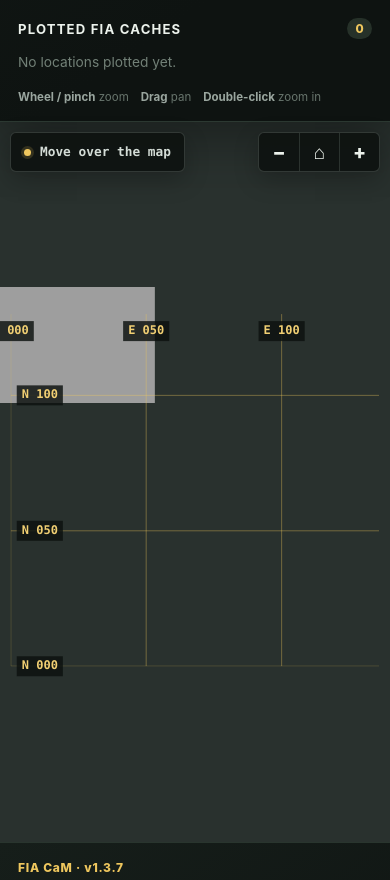
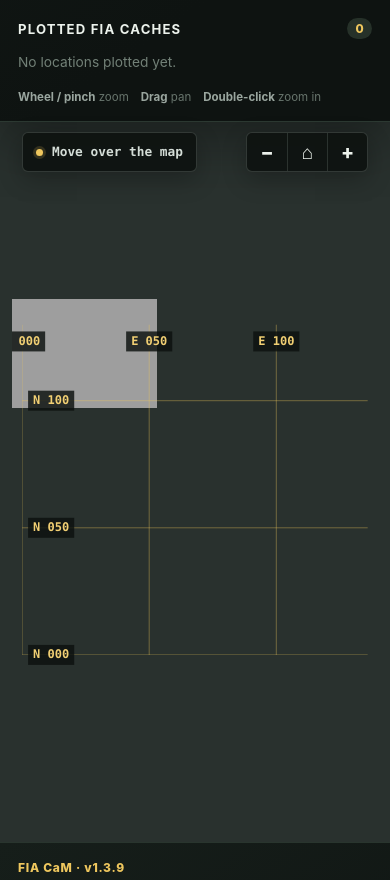
Before and after one commit to blacktar/fia-cam, a website: page index.html in a window 390 px wide. Shown: the part 726-1606 px from the top of the page. Drawn offline with nearby package versions, Linux system fonts and the light colour scheme.

Commit message:
Fix mobile map scrolling and add support chat

```diff
--- a/app.js
+++ b/app.js
@@ -57,6 +57,7 @@
   const canvas = document.querySelector('#map-canvas');
   const ctx = canvas.getContext('2d');
   const viewport = document.querySelector('#map-viewport');
+  const touchSurface = document.querySelector('#map-touch-surface');
   const rowsHost = document.querySelector('#coordinate-rows');
   const legend = document.querySelector('#legend');
   const count = document.querySelector('#location-count');
@@ -150,8 +151,24 @@
     state.y = h <= rect.height ? (rect.height - h) / 2 : Math.min(0, Math.max(rect.height - h, state.y));
   }
 
+  function positionTouchSurface(rect) {
+    const mapLeft = state.x;
+    const mapTop = state.y;
+    const mapRight = state.x + MAP.width * state.scale;
+    const mapBottom = state.y + MAP.height * state.scale;
+    const left = Math.max(0, mapLeft);
+    const top = Math.max(0, mapTop);
+    const right = Math.min(rect.width, mapRight);
+    const bottom = Math.min(rect.height, mapBottom);
+    touchSurface.style.left = `${left}px`;
+    touchSurface.style.top = `${top}px`;
+    touchSurface.style.width = `${Math.max(0, right - left)}px`;
+    touchSurface.style.height = `${Math.max(0, bottom - top)}px`;
+  }
+
   function draw() {
     const rect = viewport.getBoundingClientRect();
+    positionTouchSurface(rect);
     ctx.clearRect(0, 0, rect.width, rect.height);
     if (!state.mapReady) return;
     ctx.save();
@@ -757,10 +774,10 @@
     if (point) focusPoint(point);
   });
 
-  viewport.addEventListener('wheel', (event) => { event.preventDefault(); zoomAt(event.clientX, event.clientY, Math.exp(-event.deltaY * .0012)); }, { passive: false });
-  viewport.addEventListener('dblclick', (event) => zoomAt(event.clientX, event.clientY, 1.8));
-  viewport.addEventListener('pointerdown', (event) => {
-    viewport.setPointerCapture(event.pointerId);
+  touchSurface.addEventListener('wheel', (event) => { event.preventDefault(); zoomAt(event.clientX, event.clientY, Math.exp(-event.deltaY * .0012)); }, { passive: false });
+  touchSurface.addEventListener('dblclick', (event) => zoomAt(event.clientX, event.clientY, 1.8));
+  touchSurface.addEventListener('pointerdown', (event) => {
+    touchSurface.setPointerCapture(event.pointerId);
     state.pointers.set(event.pointerId, { x: event.clientX, y: event.clientY });
     if (state.pointers.size === 1) {
       state.pointerStartX = event.clientX;
@@ -772,9 +789,9 @@
     state.dragging = true;
     state.lastX = event.clientX;
     state.lastY = event.clientY;
-    viewport.classList.add('dragging');
+    touchSurface.classList.add('dragging');
   });
-  viewport.addEventListener('pointermove', (event) => {
+  touchSurface.addEventListener('pointermove', (event) => {
     showCursor(event.clientX, event.clientY);
     if (!state.pointers.has(event.pointerId)) return;
     if (Math.hypot(event.clientX - state.pointerStartX, event.clientY - state.pointerStartY) > 8) state.pointerMoved = true;
@@ -797,13 +814,13 @@
     const isMarkerTap = !state.pointerMoved && state.pointers.size === 1;
     state.pointers.delete(event.pointerId);
     state.pinchDistance = 0;
-    if (!state.pointers.size) { state.dragging = false; viewport.classList.remove('dragging'); }
+    if (!state.pointers.size) { state.dragging = false; touchSurface.classList.remove('dragging'); }
     else { const p = [...state.pointers.values()][0]; state.lastX = p.x; state.lastY = p.y; }
     if (isMarkerTap) focusMarkerAt(event.clientX, event.clientY);
   }
-  viewport.addEventListener('pointerup', endPointer);
-  viewport.addEventListener('pointercancel', endPointer);
-  viewport.addEventListener('pointerleave', () => {
+  touchSurface.addEventListener('pointerup', endPointer);
+  touchSurface.addEventListener('pointercancel', endPointer);
+  touchSurface.addEventListener('pointerleave', () => {
     if (!state.dragging) readout.innerHTML = '<span class="status-dot"></span>Move over the map';
   });
 
--- a/index.html
+++ b/index.html
@@ -4,7 +4,7 @@
   <meta charset="utf-8">
   <meta name="viewport" content="width=device-width, initial-scale=1">
   <meta name="theme-color" content="#111714">
-  <meta name="app-version" content="1.3.7">
+  <meta name="app-version" content="1.3.9">
   <meta name="robots" content="index, follow">
   <meta name="description" content="Find and share FIA supply caches on the vanilla Everon, Arland and Kolguyev maps in Arma Reforger by entering coordinates or scanning your in-game shopping list.">
   <link rel="canonical" href="https://fiacam.vidarandersen.com/">
@@ -51,7 +51,7 @@
   <link rel="preconnect" href="https://fonts.googleapis.com">
   <link rel="preconnect" href="https://fonts.gstatic.com" crossorigin>
   <link href="https://fonts.googleapis.com/css2?family=Stardos+Stencil:wght@700&display=swap" rel="stylesheet">
-  <link rel="stylesheet" href="styles.css?v=1.3.7">
+  <link rel="stylesheet" href="styles.css?v=1.3.9">
 </head>
 <body>
   <main class="app-shell">
@@ -105,12 +105,13 @@
       </div>
 
       <footer class="legal-notice">
-        <p class="app-version">FIA CaM · v1.3.7</p>
+        <p class="app-version">FIA CaM · v1.3.9</p>
         <p>Unofficial, fan-made tool created by <a href="https://vidarandersen.com" target="_blank" rel="noopener noreferrer">blacktar</a>. <i>Arma Reforger</i>, the Everon, Arland and Kolguyev map imagery, and associated intellectual property belong to Bohemia Interactive a.s. This tool is not affiliated with or endorsed by Bohemia Interactive.</p>
         <p>The high-resolution Everon map was compiled and stitched from in-game screenshots by Steam Community creator Heisenburger. <a href="https://steamcommunity.com/sharedfiles/filedetails/?id=2816709014" target="_blank" rel="noopener noreferrer">View their original guide ↗</a></p>
         <p>Kolguyev map tiles were generated from <i>Arma Reforger</i> by <a href="https://reforger.recoil.org/kolguyev/" target="_blank" rel="noopener noreferrer">Bewilderbeest / Nick Ludlam at Recoil</a>, using the open-source <a href="https://github.com/nickludlam/EnfusionMapMaker" target="_blank" rel="noopener noreferrer">Enfusion Map Maker</a>. FIA CaM uses a modified, re-tiled and compressed copy under the non-commercial, Arma-only <a href="APL-SA.txt" target="_blank">Arma Public License Share Alike (APL-SA)</a>. The material is provided as-is, without warranty; attribution does not imply endorsement.</p>
         <p>Local OCR is powered by <a href="https://github.com/naptha/tesseract.js" target="_blank" rel="noopener noreferrer">Tesseract.js</a> and the <a href="https://github.com/tesseract-ocr/tesseract" target="_blank" rel="noopener noreferrer">Tesseract OCR engine</a>, licensed under Apache 2.0. See the bundled <a href="THIRD_PARTY_NOTICES.txt" target="_blank">third-party notices</a> and <a href="APACHE-2.0.txt" target="_blank">license</a>.</p>
         <p>The Stardos Stencil headline font was designed by Vernon Adams and is served by Google Fonts under the <a href="STARDOS-STENCIL-OFL.txt" target="_blank">SIL Open Font License 1.1</a>. FIA CaM's original material is licensed under <a href="LICENSE" target="_blank">CC BY-NC-SA 4.0</a>; third-party material remains under its respective licence. <a href="https://github.com/blacktar/fia-cam" target="_blank" rel="noopener noreferrer">View FIA CaM on GitHub ↗</a></p>
+        <p>Support chat is provided by <a href="https://www.tawk.to/" target="_blank" rel="noopener noreferrer">tawk.to</a>. Loading FIA CaM connects your browser to tawk.to so the chat widget can operate; messages and related connection data are handled under the <a href="https://www.tawk.to/privacy-policy/" target="_blank" rel="noopener noreferrer">tawk.to Privacy Policy</a>.</p>
       </footer>
     </aside>
 
@@ -125,6 +126,7 @@
       </div>
       <div id="map-viewport" class="map-viewport">
         <canvas id="map-canvas" aria-label="Map with plotted FIA grid squares"></canvas>
+        <div id="map-touch-surface" class="map-touch-surface" aria-hidden="true"></div>
         <div id="loading" class="loading">Loading Everon map…</div>
       </div>
     </section>
@@ -160,6 +162,7 @@
       </div>
     </form>
   </dialog>
-  <script src="app.js?v=1.3.7"></script>
+  <script src="app.js?v=1.3.9"></script>
+  <script src="tawk-chat.js?v=1.3.9"></script>
 </body>
 </html>
--- a/package.json
+++ b/package.json
@@ -1,6 +1,6 @@
 {
   "name": "everon-fia-cache-mapper",
-  "version": "1.3.7",
+  "version": "1.3.9",
   "private": true,
   "license": "CC-BY-NC-SA-4.0",
   "description": "Find and share FIA supply caches on the vanilla Everon, Arland and Kolguyev maps in Arma Reforger by entering coordinates or scanning your in-game shopping list.",
--- a/server.js
+++ b/server.js
@@ -28,9 +28,9 @@ function sendJson(response, status, value) {
 
 function secureHeaders(response) {
   response.setHeader('X-Content-Type-Options', 'nosniff');
-  response.setHeader('Referrer-Policy', 'no-referrer');
+  response.setHeader('Referrer-Policy', 'strict-origin-when-cross-origin');
   response.setHeader('Permissions-Policy', 'camera=(self)');
-  response.setHeader('Content-Security-Policy', "default-src 'self'; img-src 'self' data: blob:; style-src 'self' 'unsafe-inline' https://fonts.googleapis.com; font-src 'self' https://fonts.gstatic.com; script-src 'self' 'sha256-KEQ6B0LvrIrYohGkglrRNA+UoR2G6XWwGjMtLujLrWI='; connect-src 'self'; object-src 'none'; base-uri 'self'; frame-ancestors 'none'");
+  response.setHeader('Content-Security-Policy', "default-src 'self'; img-src 'self' data: blob: https://*.tawk.to https://cdn.jsdelivr.net https://tawk.link https://s3.amazonaws.com; style-src 'self' 'unsafe-inline' https://fonts.googleapis.com https://*.tawk.to https://cdn.jsdelivr.net; font-src 'self' https://fonts.gstatic.com https://*.tawk.to; script-src 'self' 'sha256-KEQ6B0LvrIrYohGkglrRNA+UoR2G6XWwGjMtLujLrWI=' https://*.tawk.to https://cdn.jsdelivr.net; connect-src 'self' https://*.tawk.to wss://*.tawk.to; frame-src https://*.tawk.to; form-action https://*.tawk.to; object-src 'none'; base-uri 'self'; frame-ancestors 'none'");
 }
 
 function withinRateLimit(address) {
--- a/styles.css
+++ b/styles.css
@@ -92,9 +92,10 @@ h2 { margin: 0; font-size: .82rem; letter-spacing: .09em; text-transform: upperc
 .zoom-controls button { min-width: 40px; min-height: 38px; border: 0; border-radius: 0; background: transparent; font-size: 1.2rem; }
 .zoom-controls button + button { border-left: 1px solid rgba(209,224,214,.15); }
 .zoom-controls button:hover { background: rgba(255,255,255,.09); }
-.map-viewport { flex: 1; min-height: 0; position: relative; overflow: hidden; cursor: grab; touch-action: none; }
-.map-viewport.dragging { cursor: grabbing; }
-#map-canvas { position: absolute; inset: 0; width: 100%; height: 100%; }
+.map-viewport { flex: 1; min-height: 0; position: relative; overflow: hidden; touch-action: pan-y; }
+#map-canvas { position: absolute; inset: 0; width: 100%; height: 100%; pointer-events: none; }
+.map-touch-surface { position: absolute; z-index: 1; cursor: grab; touch-action: none; }
+.map-touch-surface.dragging { cursor: grabbing; }
 .loading { position: absolute; inset: 0; display: grid; place-items: center; background: #27302c; color: #c5d0c8; font-weight: 700; letter-spacing: .03em; }
 .visually-hidden { position: absolute !important; width: 1px; height: 1px; padding: 0; margin: -1px; overflow: hidden; clip: rect(0,0,0,0); white-space: nowrap; border: 0; }
 .scanner-dialog { width: min(560px, calc(100vw - 24px)); max-height: calc(100vh - 24px); padding: 0; border: 1px solid #46564d; border-radius: 10px; background: #121916; color: var(--ink); box-shadow: 0 28px 90px rgba(0,0,0,.65); }
@@ -130,7 +131,8 @@ button:disabled { cursor: not-allowed; opacity: .48; }
   .results { margin-top: 20px; }
   .help { margin-top: 15px; }
   .app-shell > .legal-notice { margin: 0; padding: 17px 18px 22px; background: linear-gradient(145deg, #161e1a, #0e1311 78%); border-top: 1px solid #29352e; }
-  .map-toolbar { top: 10px; left: 10px; right: 10px; }
+  .map-panel { padding-inline: 12px; }
+  .map-toolbar { top: 10px; left: 22px; right: 22px; }
   .coordinate-readout { max-width: calc(100% - 132px); white-space: nowrap; overflow: hidden; text-overflow: ellipsis; }
 }
 
--- /dev/null
+++ b/tawk-chat.js
@@ -0,0 +1,12 @@
+'use strict';
+
+// Use the same tawk.to property and default widget as vidarandersen.com.
+window.Tawk_API = window.Tawk_API || {};
+window.Tawk_LoadStart = new Date();
+
+const tawkScript = document.createElement('script');
+tawkScript.async = true;
+tawkScript.src = 'https://embed.tawk.to/591f4fc076be7313d291d944/default';
+tawkScript.charset = 'UTF-8';
+tawkScript.setAttribute('crossorigin', '*');
+document.head.appendChild(tawkScript);
```
Also changed, not shown: 1 other file.
